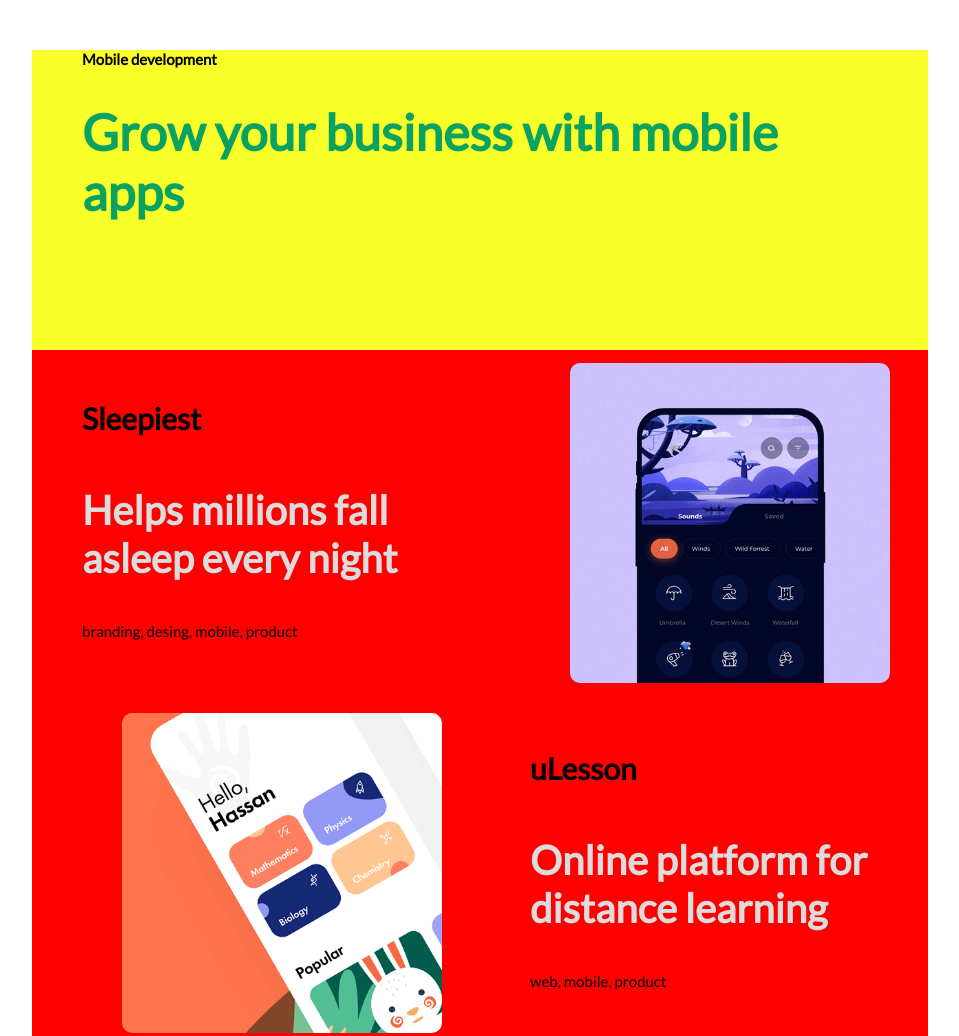
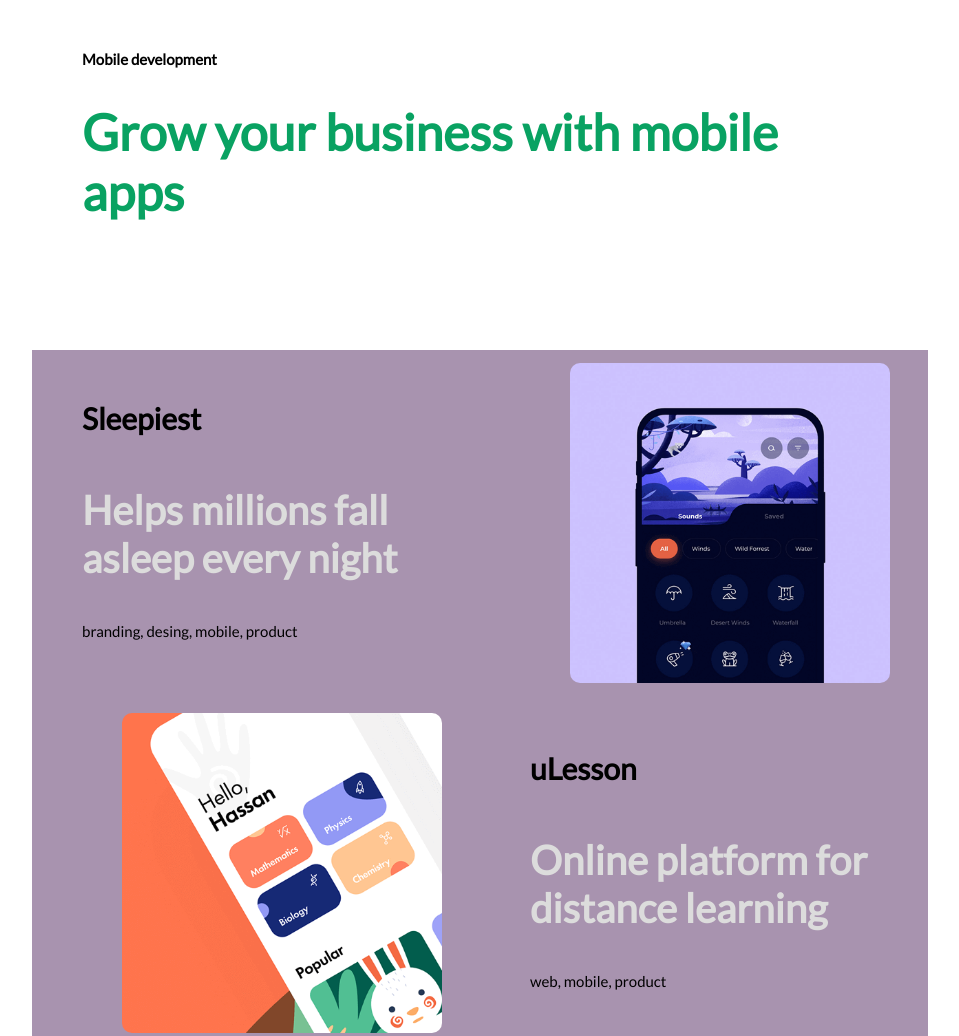
Before and after one commit to HugoFI/SMX2-cuberto, a plain HTML site: page index.html in a window 1280 px wide. Shown: the top 1036 px of the page, without its empty margins (160-1119 px from the left). Drawn offline with Linux system fonts and the light colour scheme.

Commit message:
Update estilos.css

```diff
--- a/css/estilos.css
+++ b/css/estilos.css
@@ -18,7 +18,6 @@ img{
 .titulo{
     margin-top: 5%;
     display: block;
-    background-color: rgb(248, 255, 41);
     font-family: 'Lato', sans-serif;
     height: 300px;
 }
@@ -49,7 +48,7 @@ p{
     width: 50%;
     height: 355px;
     display: flex;
-    background-color: red;
+    background-color: rgb(168, 147, 175);
     object-fit: cover;
 }
 .column-4{
```
